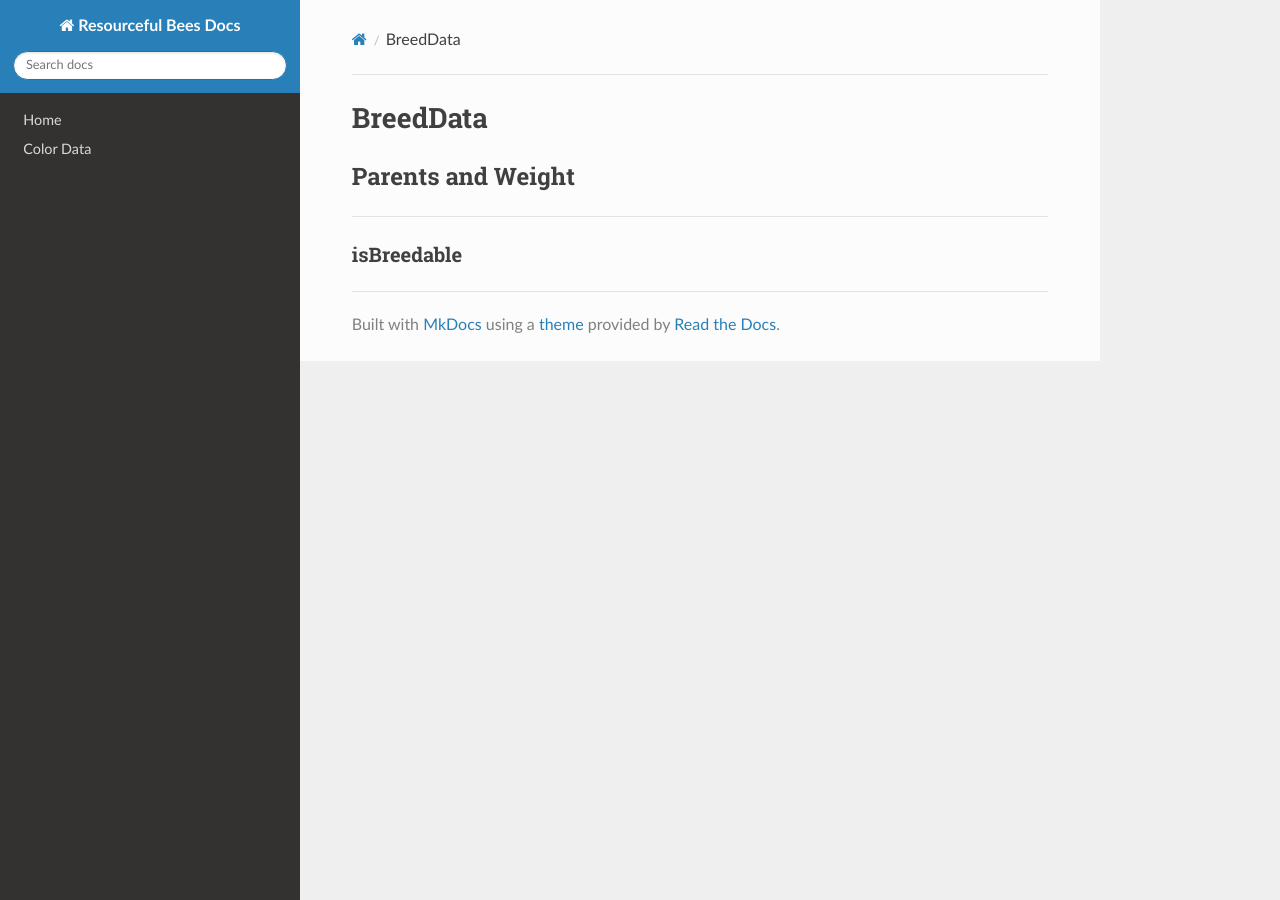
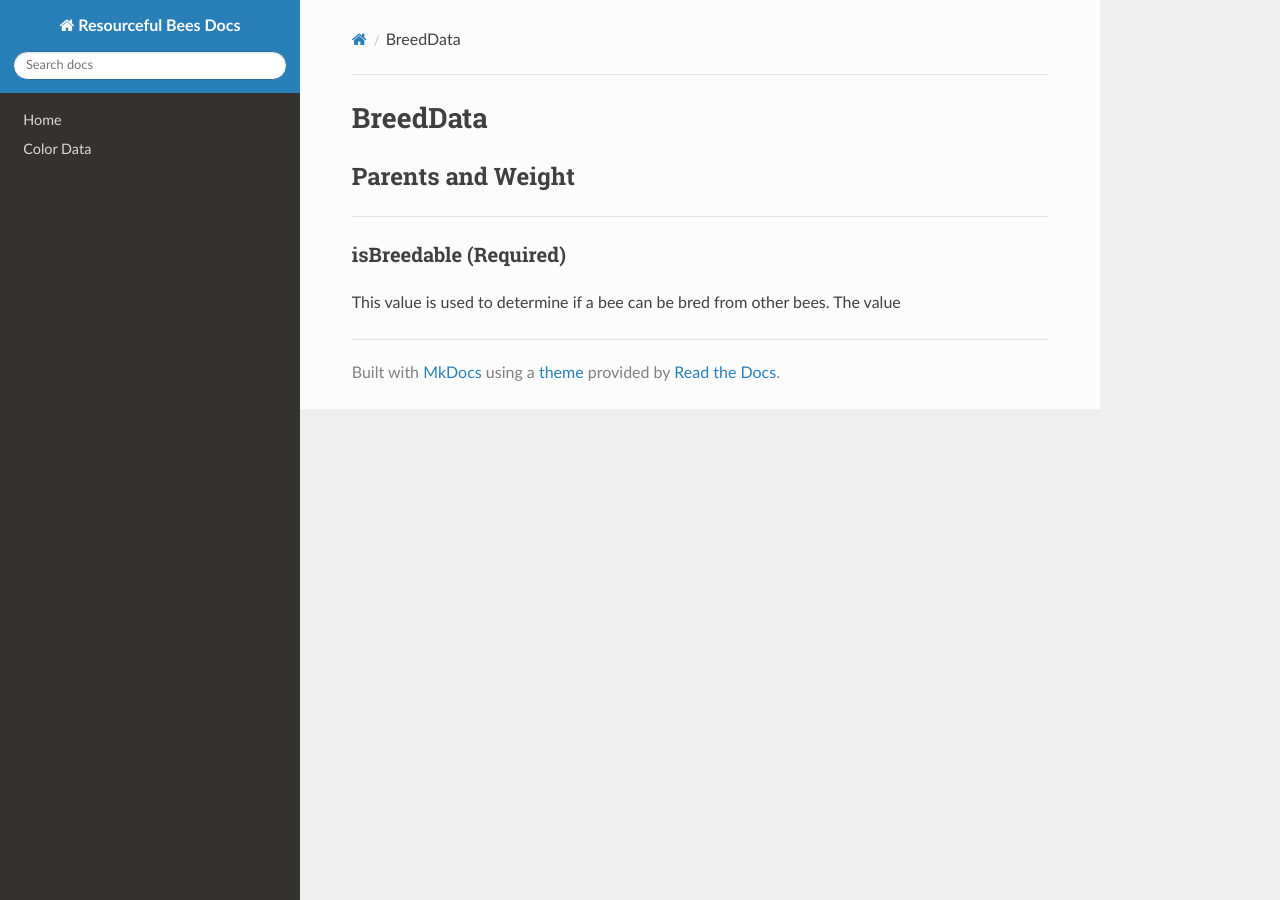
Before and after one commit to Team-Resourceful/ResourcefulBeesDocs, an MkDocs documentation site: the page built from docs/bee_data/breed_data.md, in a window 1280 px wide. Built offline with MkDocs 1.6.1, drawn with Linux system fonts in a browser that asks for light colours; nearby versions of some CDN libraries.

Commit message:
docs/bee_data/breed_data.md updated from https://stackedit.io/

```diff
--- a/docs/bee_data/breed_data.md
+++ b/docs/bee_data/breed_data.md
@@ -3,8 +3,10 @@
 ## **Parents and Weight**
 ***
 
-### **isBreedable**
+### **isBreedable** (Required)
+
+This value is used to determine if a bee can be bred from other bees. The value
 
 <!--stackedit_data:
-eyJoaXN0b3J5IjpbLTE2NDAzMzE2ODRdfQ==
+eyJoaXN0b3J5IjpbMTY1Mjg0MTExMV19
 -->
```
